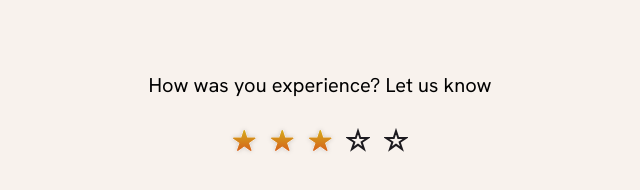
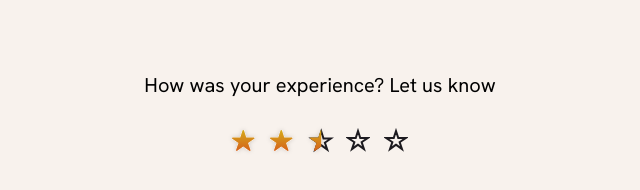
Before and after one commit to Nikhil-Gupta-ind/hireright-interview, a React (Vite) app: page /feedback in a window 1280 px wide. Both pictures are taken after a click on the element 640 px from the left and 712 px from the top of the page. Shown: the part 572-762 px from the top of the page, without its empty margins (320-960 px from the left). Built offline with nearby package versions, Linux system fonts and the light colour scheme; no server answers.

Commit message:
0.5 rating increment and api with debouncer

```diff
--- a/package.json
+++ b/package.json
@@ -18,6 +18,7 @@
     "react": "^19.2.0",
     "react-dom": "^19.2.0",
     "react-router": "^7.11.0",
+    "sonner": "^2.0.7",
     "tailwindcss": "^4.1.18",
     "vite": "^7.3.0",
     "vite-plugin-svgr": "^4.5.0"
--- a/src/core/services/session.js
+++ b/src/core/services/session.js
@@ -52,3 +52,24 @@ export const fetchSessionSummary = async (sessionCode) => { // T9SZYEIQ
 
     return data.data;
 };
+
+export const submitRating = async (sessionCode, rating) => {
+    const response = await fetch(`${API_BASE_URL}/sessions/${sessionCode}/rating`, {
+        method: 'PATCH',
+        headers: {
+            'accept': 'application/json',
+            'Content-Type': 'application/json'
+        },
+        body: JSON.stringify({
+            rating
+        })
+    });
+
+    const data = await response.json();
+
+    if (!data.success) {
+        throw new Error(data.message || 'Failed to submit rating');
+    }
+
+    return data;
+};
--- a/src/features/component/RatingBar.jsx
+++ b/src/features/component/RatingBar.jsx
@@ -1,22 +1,55 @@
-import { useRef, useState } from 'react'
+import { useRef, useState, useEffect } from 'react'
 import StarIcon from '../../assets/icons/icon-star.svg?react'
 import StarFilledIcon from '../../assets/icons/icon-star-filled.svg?react'
+import StarHalfIcon from '../../assets/icons/icon-star-half.svg?react'
 
 const StarRating = ({ rating, onRatingChange }) => {
+  const [visualRating, setVisualRating] = useState(rating)
   const [activeIndex, setActiveIndex] = useState(null)
   const containerRef = useRef(null)
+  const debounceTimer = useRef(null)
 
-  const getIndexFromPosition = (clientX) => {
+  useEffect(() => {
+    setVisualRating(rating)
+  }, [rating])
+
+  const getRatingFromPosition = (clientX) => {
+    if (!containerRef.current) return 0
     const rect = containerRef.current.getBoundingClientRect()
     const x = clientX - rect.left
-    const starWidth = rect.width / 5
-    return Math.min(4, Math.max(0, Math.floor(x / starWidth)))
+    const width = rect.width
+    // 5 stars total
+    const percent = Math.max(0, Math.min(1, x / width))
+    const score = percent * 5
+    // Round to nearest 0.5
+    return Math.ceil(score * 2) / 2
   }
 
   const updateFromEvent = (e) => {
-    const index = getIndexFromPosition(e.clientX)
-    setActiveIndex(index)
-    onRatingChange(index + 1)
+    const newRating = getRatingFromPosition(e.clientX)
+    setVisualRating(newRating)
+
+    // For scaling effect, map to index 0-4
+    const index = Math.ceil(newRating) - 1
+    setActiveIndex(index >= 0 ? index : null)
+
+    if (debounceTimer.current) {
+      clearTimeout(debounceTimer.current)
+    }
+
+    debounceTimer.current = setTimeout(() => {
+      onRatingChange(newRating)
+    }, 500)
+  }
+
+  const handlePointerMove = (e) => {
+    if (e.buttons === 1) {
+      updateFromEvent(e)
+    } else {
+      const r = getRatingFromPosition(e.clientX)
+      const index = Math.ceil(r) - 1
+      setActiveIndex(index >= 0 ? index : null)
+    }
   }
 
   return (
@@ -24,10 +57,7 @@ const StarRating = ({ rating, onRatingChange }) => {
       ref={containerRef}
       className="flex gap-1.5 items-center select-none cursor-pointer"
       onPointerDown={updateFromEvent}
-      onPointerMove={(e) => {
-        if (e.buttons === 1) updateFromEvent(e)
-        else setActiveIndex(getIndexFromPosition(e.clientX))
-      }}
+      onPointerMove={handlePointerMove}
       onPointerLeave={() => setActiveIndex(null)}
       onPointerUp={() => setActiveIndex(null)}
     >
@@ -37,11 +67,16 @@ const StarRating = ({ rating, onRatingChange }) => {
           className="w-8 h-8 flex items-center justify-center"
         >
           <span
-            className={`transition-transform duration-150 ${
-              activeIndex === index ? 'scale-110' : 'scale-100'
-            }`}
+            className={`transition-transform duration-150 ${activeIndex === index ? 'scale-110' : 'scale-100'
+              }`}
           >
-            {index < rating ? <StarFilledIcon /> : <StarIcon />}
+            {visualRating >= index + 1 ? (
+              <StarFilledIcon />
+            ) : visualRating >= index + 0.5 ? (
+              <StarHalfIcon />
+            ) : (
+              <StarIcon />
+            )}
           </span>
         </div>
       ))}
--- a/src/features/feedback/Feedback.jsx
+++ b/src/features/feedback/Feedback.jsx
@@ -1,21 +1,34 @@
-import { useState, useEffect } from 'react';
+import { useState } from 'react';
+import { Toaster, toast } from 'sonner';
 import logo from '../../assets/logo.svg';
 import ArrowIcon from '../../assets/icons/icon-arrow-forward.svg?react';
 import RatingBar from '../component/RatingBar';
+import { useSessionContext } from '../../context/SessionContext';
+import { submitRating } from '../../core/services/session';
 
 const Feedback = () => {
-
+  const { sessionData } = useSessionContext();
   const [rating, setRating] = useState(0);
 
-  // TODO: Remove test
-  // useEffect(() => {
-  //   if (rating === 5) {
-  //     window.open('https://chatgpt.com', '_blank');
-  //   }
-  // }, [rating]);
+  const handleRatingChange = async (newRating) => {
+    setRating(newRating);
+
+    if (!sessionData?.code) {
+      console.error("No session code available for rating submission.");
+      return;
+    }
+
+    try {
+      const response = await submitRating(sessionData.code, newRating);
+      toast.success(response.message || "Rating updated successfully");
+    } catch (error) {
+      toast.error(error.message || "Failed to submit rating");
+    }
+  };
 
   return (
-    <div className='h-screen w-full bg-(--color-bg) flex flex-col items-center justify-evenly p-18'>
+    <div className='h-screen w-full bg-(--color-bg) flex flex-col items-center justify-evenly p-18 relative'>
+      <Toaster position="top-right" />
       <div className='flex-1 flex flex-col items-center justify-center w-full'>
         <div className='flex flex-col items-center justify-center gap-11'>
           <img src={logo} alt="hireright" />
@@ -25,7 +38,7 @@ const Feedback = () => {
               Interviewing
             </span> you!
           </p>
-            <button onClick={() => window.open('https://hire-right.ai', '_blank')} className="rounded-2xl flex items-center justify-center gap-4 py-[18.5px] px-6 text-(--color-primary) active:scale-95 hover:bg-(--color-primary) hover:text-white transition">
+          <button onClick={() => window.open('https://hire-right.ai', '_blank')} className="rounded-2xl flex items-center justify-center gap-4 py-[18.5px] px-6 text-(--color-primary) active:scale-95 hover:bg-(--color-primary) hover:text-white transition cursor-pointer">
             Know more about us <ArrowIcon />
           </button>
         </div>
@@ -33,10 +46,10 @@ const Feedback = () => {
 
       <div className='flex flex-col items-center justify-between gap-6'>
         <span className='font-hanken text-[20px] font-medium'>
-            How was you experience? Let us know
+          How was your experience? Let us know
         </span>
 
-          <RatingBar rating={rating} onRatingChange={setRating} />
+        <RatingBar rating={rating} onRatingChange={handleRatingChange} />
       </div>
     </div>
   )
--- a/src/features/interview/pages/Interview.jsx
+++ b/src/features/interview/pages/Interview.jsx
@@ -14,7 +14,7 @@ const Interview = () => {
   const sessionCode = sessionData?.sessionCode;
 
   const onInterviewEnd = () => {
-    setSessionData(null);
+    // setSessionData(null); // need session code for rating
     navigate("/feedback", { replace: true })
   };
 
```
Also changed, not shown: src/assets/icons/icon-star-half.svg (added), 1 other file (tests, documents, lock files or other folders). Lines whose indentation alone changed are shown as unchanged.
